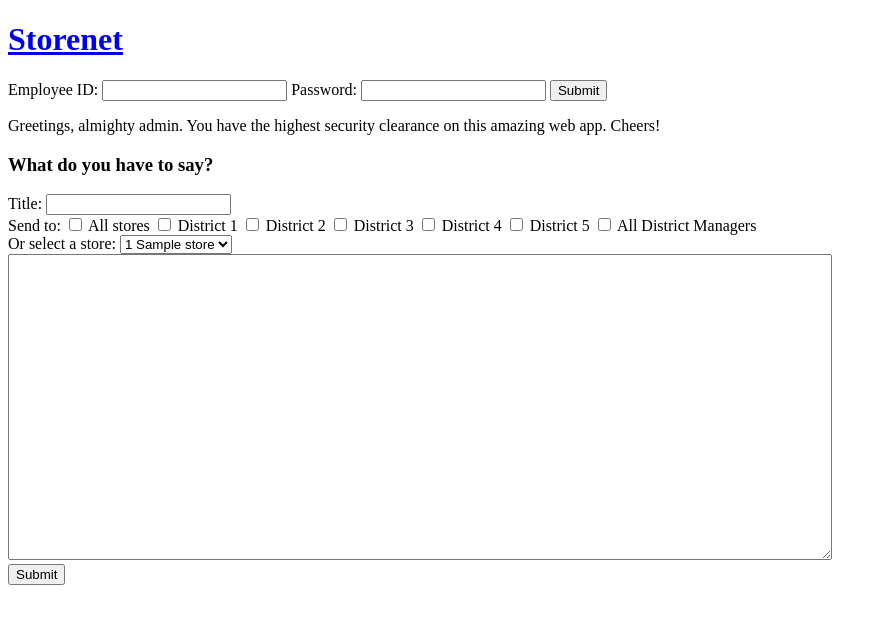
After one commit to nancyschmancy/storenet, a Flask app: page /post in a window 1280 px wide. The commit adds this page. Shown: the top 624 px of the page, without its empty margins (0-887 px from the left). Run offline with Flask 2, Linux system fonts and the light colour scheme; tables that the repository leaves empty hold one stand-in row (values such as "Sample post"); some libraries are stand-ins or nearby versions.

Commit message:
Added navbar & admin posting page

```diff
--- a/server.py
+++ b/server.py
@@ -3,7 +3,7 @@
 from jinja2 import StrictUndefined
 from flask import Flask, render_template, redirect, session, flash, request, jsonify
 from flask_debugtoolbar import DebugToolbarExtension
-from model import Employee, connect_to_db, db
+from model import Employee, Store, connect_to_db, db
 
 app = Flask(__name__)
 
@@ -30,18 +30,19 @@
 def login():
     """ Processes login. """
 
-    form_emp_id = request.form.get('emp_id')
-    form_password = request.form.get('password')
+    form_emp_id = request.form.get('form_emp_id')
+    form_pw = request.form.get('form_pw')
+    employee = Employee.query.filter(Employee.emp_id == form_emp_id).first()
 
-    emp = Employee.query.filter(Employee.emp_id == form_emp_id).first()
-
-    if emp and form_password == emp.password:
-        session['emp_id'] = emp.emp_id
-        session['emp_name'] = "{} {}".format(emp.fname, emp.lname)
+    if employee and form_pw == employee.password:
+        session['emp_id'] = employee.emp_id
+        session['name'] = "{} {}".format(employee.fname, employee.lname)
+        session['pos_id'] = employee.pos_id
+        print session
     else:
         flash("Login didn't work. Try again.")
 
-    return render_template('profile.html', obj=emp)
+    return redirect('/')
 
 
 @app.route('/logout')
@@ -49,10 +50,27 @@
     """ Logs user out. """
 
     session.clear()
+    flash('You are logged out.')
+    return redirect('/')
 
-    flash('You are logged out.')
 
-    return redirect('/')
+@app.route('/profile')
+def view_profile():
+    """ View user profile. """
+
+    employee = Employee.query.filter(Employee.emp_id == session['emp_id']).first()
+
+    return render_template('profile.html', obj=employee)
+
+
+@app.route('/post')
+def post_comm():
+    """ Here, the almighty admin can post stuff. """
+
+    stores = Store.query.all()
+    # QUESTION: Is it better to make a list of stores or do in Jinja?
+
+    return render_template('post_comm.html', stores=stores)
 
 
 # ############################################################################
--- a/templates/base.html
+++ b/templates/base.html
@@ -2,16 +2,36 @@
 <html>
 <head>
     <title>{% block title %} placeholder for title {% endblock %}</title>
+    <script src="https://code.jquery.com/jquery-3.2.1.min.js"></script>
 </head>
+
+
 <body>
-    <div id='login'>
+    <h1><a href='/'>Storenet</a></h1>
+
+    <div id='navbar'>
         {% if session.get('emp_id') %}  <!-- REMEMBER THIS! -->
-            You are logged in as {{ session['emp_name']}}.
-            <a href='/logout'>Log out</a>
+            You are logged in as {{ session['name']}}.
+            <a href='/logout'>Log out</a> |
+            <a href='/profile'>View your profile</a>
+
+            {% if session.get('pos_id') == '01-SM' %}
+            | <a href='#'>SM only menu item</a>
+            {% endif %}
+
+            {% if session.get('pos_id') == '10-DM' %}
+            | <a href='#'>only DM can accessS - check somthing out</a>
+            {% endif %}
+
+            {% if session.get('pos_id') == '99-HQ' %}
+            | <a href='/post'>ADMIN ONLY: Post something</a>
+            {% endif %}
+
+
         {% else %}
-            <form action='/login' method='POST'>
-                Employee ID: <input type='text' name='emp_id'>
-                Password: <input type='password' name='password'>
+            <form action='/login' id='test-login' method='post'>
+                Employee ID: <input type='text' name='form_emp_id'>
+                Password: <input type='password' name='form_pw'>
                 <input type='submit'>
             </form>
         {% endif %}
@@ -27,8 +47,34 @@
 
     {% block body %}
 
-    <p>Body here</p>
+    Code runs faster when Chuck Norris is watching it.
 
     {% endblock %}
 </body>
+
+
+<script type="text/javascript">
+
+// function completeLogin() {
+//     $('#test-login').html('results');
+// }
+
+// function userLogin(evt) {
+//     evt.preventDefault();
+
+//     console.log("I shall log you in");
+
+//     let form_input = {
+//                 "form_emp_id": $('#form_emp_id').val(),
+//                 "form_pw": $('form_pw').val()
+//                      }
+
+//     $.post("/login", form_input, completeLogin);
+// };
+
+// // And then this thing 'listens' for the submit
+// $('#test-login').on('submit', userLogin);
+
+// </script>
+
 </html>
--- a/templates/homepage.html
+++ b/templates/homepage.html
@@ -1,9 +1,10 @@
 {% extends 'base.html' %}
 
-{% block title %}Hello there{% endblock %}
+{% block title %}Welcome to Storenet{% endblock %}
 
 {% block body %}
 
-<p>Body goes here.</p>
+<p>Chuck Norris can never fill out an online form, because Chuck Norris
+    will never submit.</p>
 
 {% endblock %}
--- /dev/null
+++ b/templates/post_comm.html
@@ -0,0 +1,41 @@
+{% extends 'base.html' %}
+
+{% block title %}Post a memo{% endblock %}
+
+{% block body %}
+
+<p>Greetings, almighty admin. You have the highest security clearance on this
+    amazing web app. Cheers!</p>
+
+<h3>What do you have to say?</h3>
+
+<form action='post-comm' id='post-comm' method='post'>
+    Title: <input type='text' name='title' required><br>
+    Send to:
+    <input type='checkbox' name='audience' value='ALL'> All stores
+    <input type='checkbox' name='audience' value='D01'> District 1
+    <input type='checkbox' name='audience' value='D02'> District 2
+    <input type='checkbox' name='audience' value='D03'> District 3
+    <input type='checkbox' name='audience' value='D04'> District 4
+    <input type='checkbox' name='audience' value='D05'> District 5
+    <input type='checkbox' name='audience' value='ALL-SM'> All District Managers
+    <br>
+    Or select a store:
+    <select>
+    {% for store in stores %}
+        <option value='{{ store.store_id }}'>{{ store.store_id }} {{ store.name }}
+        </option>
+    {% endfor %}
+    </select>
+    <br>
+    <textarea rows='20' cols='100' required>
+    </textarea>
+    <br>
+    <input type='submit'>
+</form
+
+
+
+
+
+{% endblock %}
```
Also changed, not shown: templates/profile.html (+7 -0 lines).
